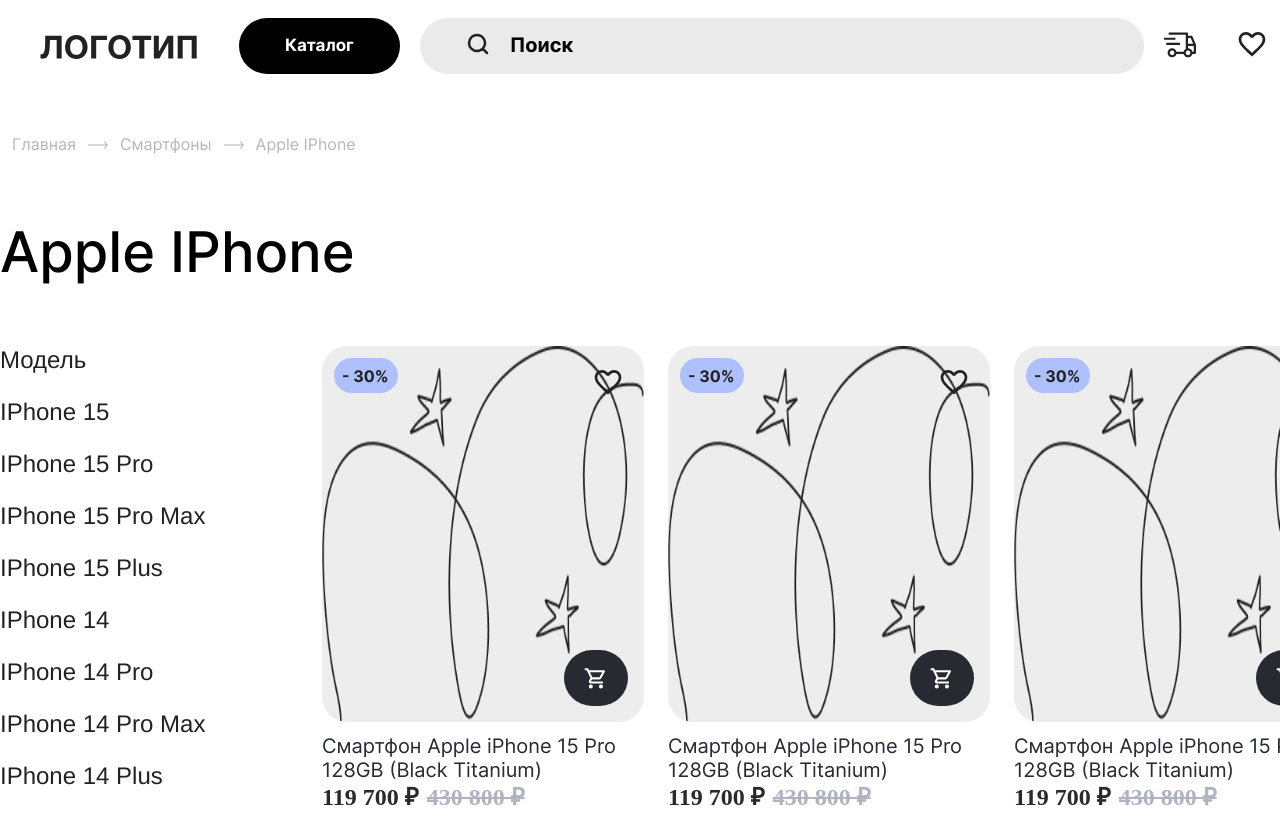
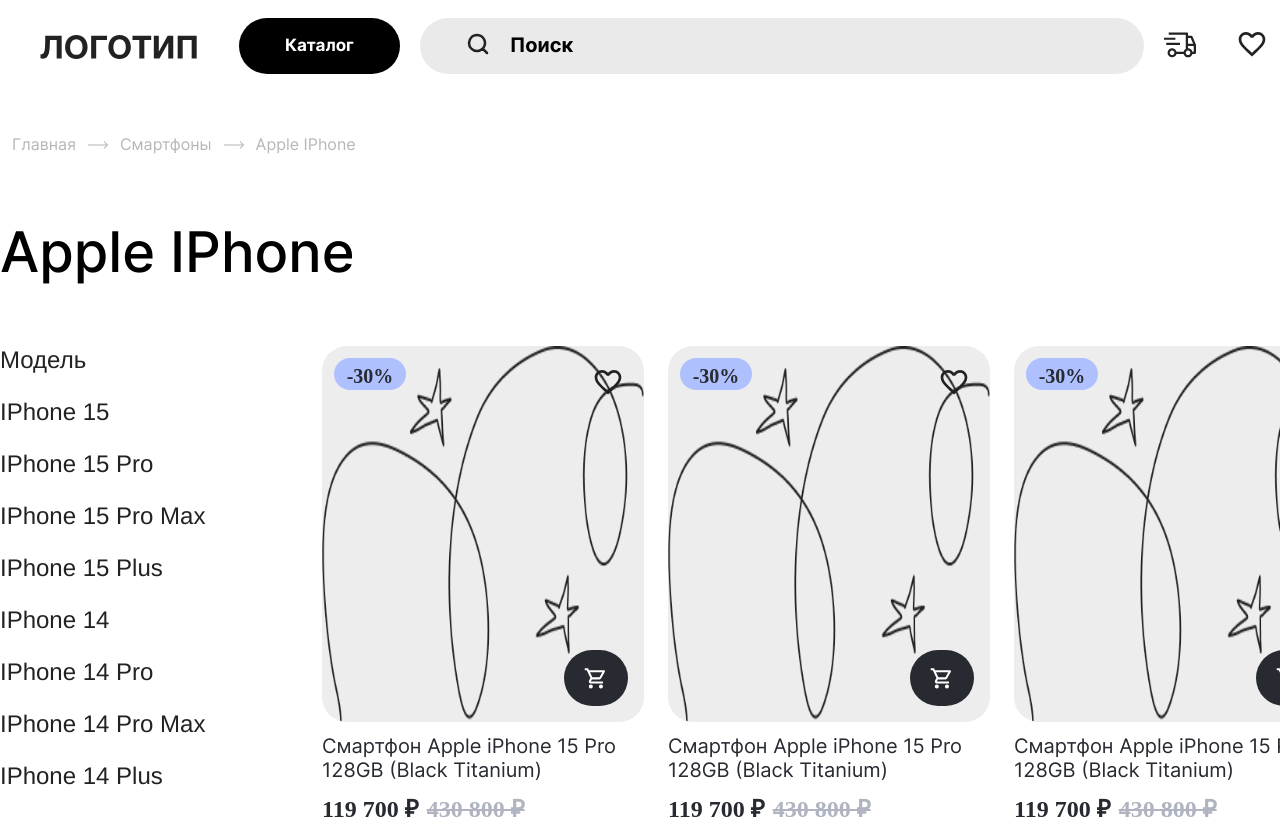
Before and after one commit to store-electronics-and-household/store-frontend, a React (Create React App) app: page /catalog in a window 1280 px wide. Shown: the top 819 px of the page. Built offline with nearby package versions, Linux system fonts and the light colour scheme; a web font is replaced by a local one.

Commit message:
refactor(card): chenge style

```diff
--- a/src/components/Main/Main.tsx
+++ b/src/components/Main/Main.tsx
@@ -3,6 +3,7 @@ import './Main.css';
 import Slider from '../Slider/Slider';
 import Discount from '../Discount/Discount';
 import CategoriesMain from '../CategoriesMain/CategoriesMain';
+
 const Main: React.FC = () => {
   return (
     <>
--- a/src/components/ProductCardMedium/ProductCardMedium.tsx
+++ b/src/components/ProductCardMedium/ProductCardMedium.tsx
@@ -1,5 +1,6 @@
 import React from 'react';
 import vector from '../../image/Vector.png';
+import map from '../../image/map.png';
 
 const ProductCardMedium: React.FC<{
   originPrice: number;
@@ -8,7 +9,14 @@ const ProductCardMedium: React.FC<{
   discount: number;
   url: string;
 }> = (product) => {
+  const [isMainImage, setIsMainImage] = React.useState(true);
   const [isLiked, setIsLiked] = React.useState(false);
+  const handleMouseOver = (): void => {
+    setIsMainImage(false);
+  };
+  const handleMouseOut = (): void => {
+    setIsMainImage(true);
+  };
   const handleLike = (): void => {
     setIsLiked(!isLiked);
   };
@@ -28,10 +36,12 @@ const ProductCardMedium: React.FC<{
           <a className='card-medium__link' href={product.url}>
             <img
               className='card-medium__image'
-              src={vector}
+              src={isMainImage ? vector : map}
               alt='прекрасная фотография товара'
+              onMouseOver={handleMouseOver}
+              onMouseOut={handleMouseOut}
             />
-            <p className='card-medium__sticker'>- {product.discount}%</p>
+            <p className='card-medium__sticker'>-{product.discount}%</p>
           </a>
           <button
             type='button'
--- a/src/components/ProductCardMedium/_ProductCardMedium.scss
+++ b/src/components/ProductCardMedium/_ProductCardMedium.scss
@@ -44,20 +44,22 @@
 }
 
 .card-medium__sticker {
-  font-size: 16px;
+  font-family: Wix Madefor Display;
+  font-size: 20px;
   font-style: normal;
   font-weight: 700;
-  line-height: normal;
-  color: var(--Black, #222);
-  width: 48px;
-  height: 19px;
-  padding: 8px;
+  line-height: 24px;
+  color: var(--Black, #272A31);
+  width: 56px;
+  height: 24px;
+  padding: 6px 8px 2px;
   border-radius: 40px;
   background: #afc0ff;;
   position: absolute;
   top: 12px;
   left: 12px;
   margin: 0;
+  text-align: center;
 }
 
 .card-medium__image {
@@ -128,11 +130,6 @@
   align-items: baseline;
 }
 
-.card-medium__footer {
-  overflow: hidden;
-  height: 77px;
-}
-
 .card-medium__link {
   hyphens: auto;
   word-wrap: break-word;
@@ -171,8 +168,7 @@
 .card-medium__container-footer {
   display: flex;
   flex-direction: column;
-  justify-content: space-between;
-  height: 77px;
+  gap: 12px;
 }
 
 .card-medium__container {
--- a/src/index.css
+++ b/src/index.css
@@ -872,20 +872,22 @@ body {
 }
 
 .card-medium__sticker {
-  font-size: 16px;
+  font-family: Wix Madefor Display;
+  font-size: 20px;
   font-style: normal;
   font-weight: 700;
-  line-height: normal;
-  color: var(--Black, #222);
-  width: 48px;
-  height: 19px;
-  padding: 8px;
+  line-height: 24px;
+  color: var(--Black, #272A31);
+  width: 56px;
+  height: 24px;
+  padding: 6px 8px 2px;
   border-radius: 40px;
   background: #afc0ff;
   position: absolute;
   top: 12px;
   left: 12px;
   margin: 0;
+  text-align: center;
 }
 
 .card-medium__image {
@@ -957,11 +959,6 @@ body {
   align-items: baseline;
 }
 
-.card-medium__footer {
-  overflow: hidden;
-  height: 77px;
-}
-
 .card-medium__link {
   -webkit-hyphens: auto;
           hyphens: auto;
@@ -1001,8 +998,7 @@ body {
 .card-medium__container-footer {
   display: flex;
   flex-direction: column;
-  justify-content: space-between;
-  height: 77px;
+  gap: 12px;
 }
 
 .card-medium__container {
```
Also changed, not shown: src/components/Catalog/Catalog.tsx (+15 -15 lines), .prettierrc.json, src/image/button arrow(1).svg (added), 1 other file (tests, documents, lock files or other folders).
